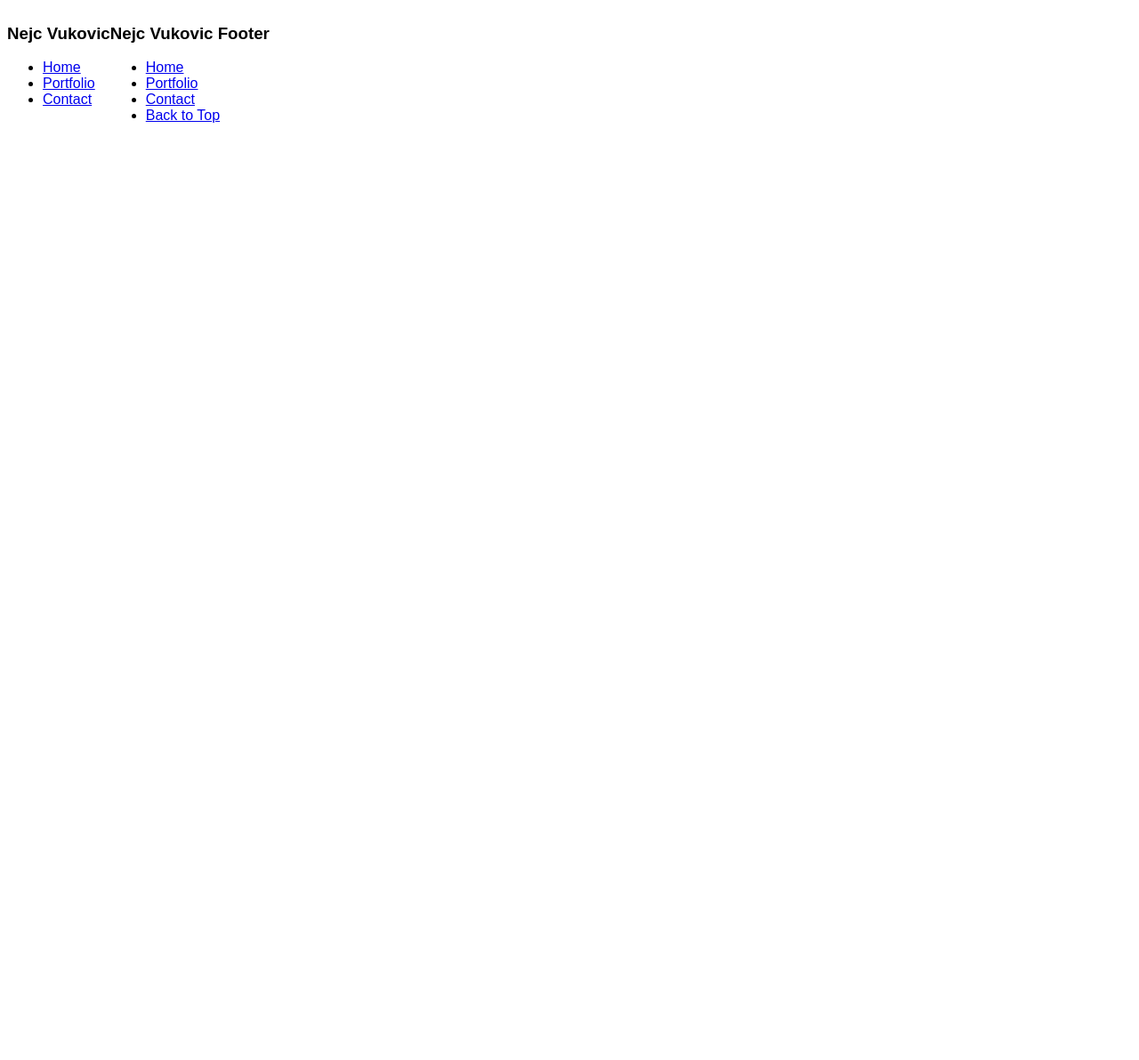
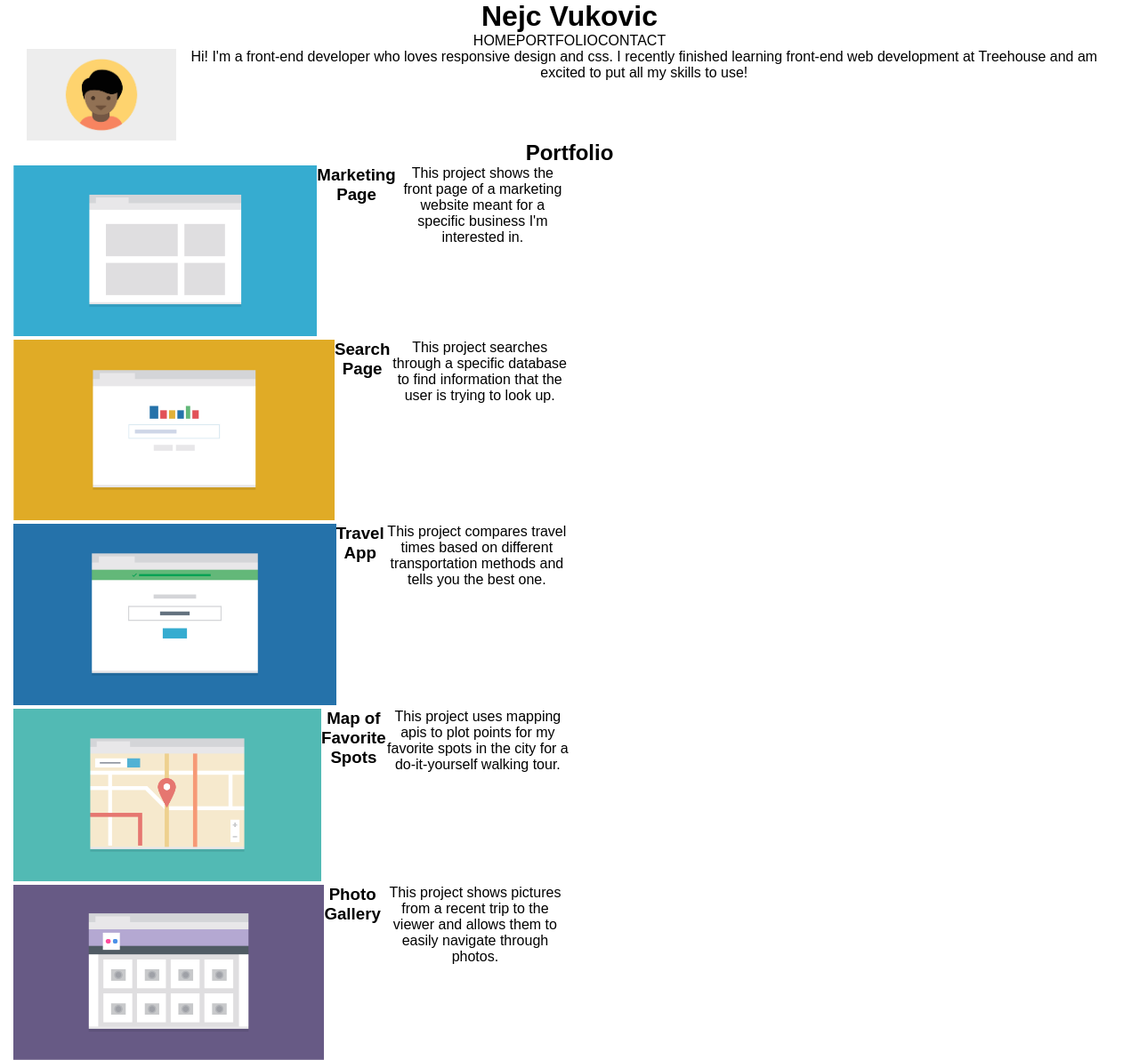
Before and after one commit to nvwebd/fewb-p2-mobile-first-responseive-layout, a plain HTML site: page index.html in a window 1280 px wide. Shown: the top 1192 px of the page at 89% size. Before the commit the page ends 800 px from the top, so only its background shows below. Drawn offline with Linux system fonts and the light colour scheme; a web font is replaced by a local one.

Commit message:
update: flexbox styling

```diff
--- a/css/styles.css
+++ b/css/styles.css
@@ -1,4 +1,85 @@
+* {
+    box-sizing: border-box;
+    margin: 0;
+    padding: 0;
+}
+
 body {
+    display: flex;
+    flex-direction: column;
     font-family: 'ABeeZee', sans-serif;
+    margin: 0;
+    text-align: center;
+    min-width: 320px;
+}
+
+ul {
+    list-style: none;
+}
+
+img {
+    width: 100%;
+}
+
+a {
+    text-transform: uppercase;
+    text-decoration: none;
+    color: inherit;
+}
+
+header {
+    padding: 15px;
+}
+
+header nav {
     display: flex;
+    flex-direction: column;
 }
+
+header section aside {
+    display: flex;
+    align-items: center;
+    justify-content: center;
+}
+
+header section aside img {
+    max-width: 200px;
+}
+
+main {
+    padding: 0 15px;
+}
+
+@media screen and (min-width: 768px) {
+    header {
+        padding: 0 30px;
+    }
+
+    #portfolio article {
+        display: flex;
+        max-width: 50%;
+    }
+
+    header nav {
+        display: flex;
+    }
+
+    header nav ul {
+        display: inherit;
+        justify-content: center;
+        align-items: center;
+    }
+
+    header nav ul li {
+        width: auto;
+    }
+
+    #home {
+        display: flex;
+        justify-content: space-between;
+    }
+}
+
+@media screen and (min-width: 1024px) {
+
+}
--- a/index.html
+++ b/index.html
@@ -5,15 +5,15 @@
     <meta name="viewport"
           content="width=device-width, user-scalable=no, initial-scale=1.0, maximum-scale=1.0, minimum-scale=1.0">
     <meta http-equiv="X-UA-Compatible" content="ie=edge">
-    <link rel="stylesheet" href="css/styles.css" >
+    <link rel="stylesheet" href="css/styles.css">
     <link rel="preconnect" href="https://fonts.googleapis.com">
     <link rel="preconnect" href="https://fonts.gstatic.com" crossorigin>
     <link href="https://fonts.googleapis.com/css2?family=ABeeZee:ital@0;1&display=swap" rel="stylesheet">
-    <title>Document</title>
+    <title>Nejc Vukovic Profile</title>
 </head>
 <body>
-    <header>
-        <h3>Nejc Vukovic</h3>
+<header id="top">
+    <h1>Nejc Vukovic</h1>
     <nav>
         <ul>
             <li>
@@ -27,14 +27,127 @@
             </li>
         </ul>
     </nav>
+    <section id="home">
+        <aside>
+            <img src="images/responsive-layout-profile.png" alt="Profile Photo"/>
+        </aside>
+        <article>
+            <p>
+                Hi! I'm a front-end developer who loves responsive
+                design and css. I recently finished learning front-end
+                web development at Treehouse and am excited to put
+                all my skills to use!
+            </p>
+        </article>
+    </section>
 </header>
 <main>
-        <section></section>
-        <aside></aside>
+    <section id="portfolio">
+        <h2>Portfolio</h2>
+        <article id="marketing-article">
+            <aside>
+                <img src="images/portfolio-1.png" alt="Marketing Page Photo"/>
+            </aside>
+            <h3>Marketing Page</h3>
+            <p>
+                This project shows the front page of a
+                marketing website meant for a specific
+                business I'm interested in.
+            </p>
+        </article>
+
+        <article>
+            <aside>
+                <img src="images/portfolio-2.png" alt="Search Page Photo"/>
+            </aside>
+            <h3>Search Page</h3>
+            <p>
+                This project searches through a specific
+                database to find information that the
+                user is trying to look up.
+            </p>
+        </article>
+
+        <article>
+            <aside>
+                <img src="images/portfolio-3.png" alt="Travel App Photo"/>
+            </aside>
+            <h3>Travel App</h3>
+
+            <p>
+                This project compares travel times
+                based on different transportation
+                methods and tells you the best one.
+            </p>
+        </article>
+
+        <article>
+            <aside>
+                <img src="images/portfolio-4.png" alt="Map App Photo"/>
+            </aside>
+            <h3>Map of Favorite Spots</h3>
+
+            <p>
+                This project uses mapping apis to plot
+                points for my favorite spots in the city
+                for a do-it-yourself walking tour.
+            </p>
+
+        </article>
+
+        <article>
+            <aside>
+                <img src="images/portfolio-5.png" alt="Photo Gallery Photo"/>
+            </aside>
+            <h3>Photo Gallery</h3>
+            <p>
+                This project shows pictures from a
+                recent trip to the viewer and allows
+                them to easily navigate through photos.
+            </p>
+
+        </article>
+
+        <article>
+            <aside>
+                <img src="images/portfolio-6.png" alt="Calculator Photo"/>
+            </aside>
+            <h3>Calculator</h3>
+            <p>
+                Someone can enter in the numbers
+                they want, and press the big blue
+                button and get the result.
+            </p>
+        </article>
+    </section>
+    <section id="skills">
+        <article>
+            <h3>Skills</h3>
+            <ul>
+                <li>HTML</li>
+                <li>CSS</li>
+                <li>JS</li>
+            </ul>
+        </article>
+    </section>
 </main>
 <footer>
-        <h3>Nejc Vukovic Footer</h3>
-        <nav>
+    <section id="contact">
+        <h2>Contact</h2>
+        <p>
+            If you're interested in chatting or want more information
+            about what I've been working on, I'd love to hear from you!
+        </p>
+        <address>
+            <ul>
+                <li>Phone <a href="tel:00436764639015"> <strong>+43 (0)676 463 9015</strong></a></li>
+                <li>Email <a href="mailto:nejc.vukovic@gmail.com"><strong>nejc.vukovic@gmail.com</strong></a></li>
+            </ul>
+        </address>
+    </section>
+    <hr />
+    <nav id="footer-navigation">
+        <h4>Nejc Vukovic</h4>
         <ul>
             <li>
                 <a href="#home">Home</a>
@@ -46,7 +159,7 @@
                 <a href="#contact">Contact</a>
             </li>
             <li>
-                    <a href="#home">Back to Top</a>
+                <a href="#top">Back to Top</a>
             </li>
         </ul>
     </nav>
```
Lines whose indentation alone changed are shown as unchanged.
